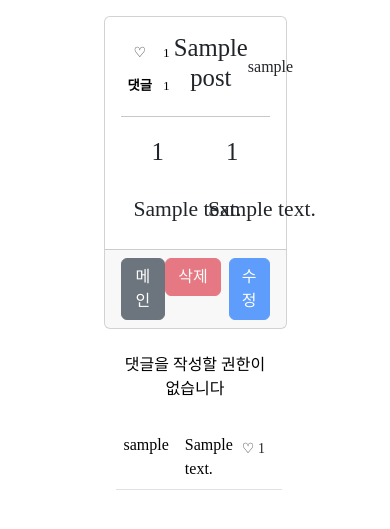
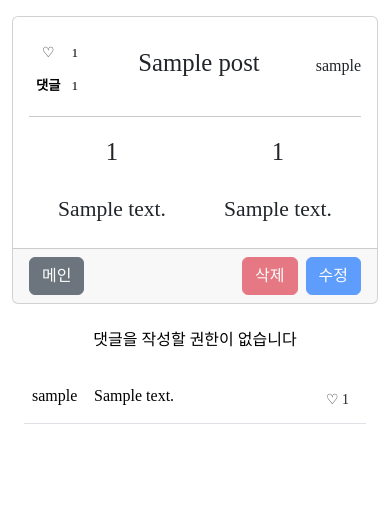
Before and after one commit to lemon-lime-honey/balance_game, a Django app: page /posts/1/ in a window 390 px wide. Shown: the part 80-609 px from the top of the page. Run offline with Django 3.2, Linux system fonts and the light colour scheme; tables that the repository leaves empty hold one stand-in row (values such as "Sample post"); some web fonts are replaced.

Commit message:
Revise post templates

```diff
--- a/posts/templates/posts/create.html
+++ b/posts/templates/posts/create.html
@@ -23,7 +23,7 @@
 {% endblock style %}
 
 {% block body %}
-<div class="container w-50">
+<div class="container col-sm-12 col-md-8 offset-md-2 col-lg-6 offset-lg-3">
   <h1 class="my-5 text-center">게임 생성</h1>
   <form action="{% url 'posts:create' %}" method="POST">
     {% csrf_token %}
@@ -50,6 +50,5 @@
 </div>
 {% endblock body %}
 
-
 {% block script %}
 {% endblock script %}
--- a/posts/templates/posts/detail.html
+++ b/posts/templates/posts/detail.html
@@ -3,7 +3,7 @@
 {% block title %}{{ post.title }}{% endblock title %}
 
 {% block body %}
-<div class="card w-50 m-auto">
+<div class="card m-auto col-12 col-md-6 offset-md-3">
   <div class="card-body text-center">
     <div class="d-flex justify-content-between align-items-center">
       <table class="table text-center table-sm table-borderless m-0" style="font-size: 10pt; width: 10%;">
@@ -63,7 +63,7 @@
     </div>
   </div>
 </div>
-<div class="container w-50 mt-3">
+<div class="container mt-3 col-12 col-md-6 offset-md-3">
   <table class="table table-borderless">
     <tr>
       {% if request.user.is_authenticated %}
--- a/posts/templates/posts/index.html
+++ b/posts/templates/posts/index.html
@@ -8,7 +8,7 @@
 <div class="container">
   <div class="row">
     {% for post in posts %}
-      <div class="col-4 mb-4">
+      <div class="col-12 col-md-6 col-lg-4 mb-4">
         <div class="card text-center" onclick="location.href='{% url 'posts:detail' post.pk %}'" style="cursor: pointer;">
           <div class="card-header fs-4 text-truncate" style="background-color: #E6E6FA;">
             {{ post.title }}
--- a/posts/templates/posts/update.html
+++ b/posts/templates/posts/update.html
@@ -23,7 +23,7 @@
 {% endblock style %}
 
 {% block body %}
-<div class="container w-50">
+<div class="container col-sm-12 col-md-8 offset-md-2 col-lg-6 offset-lg-3">
   <h1 class="my-5 text-center">게임 수정</h1>
   <form action="{% url 'posts:update' post.pk %}" method="POST">
     {% csrf_token %}
```
